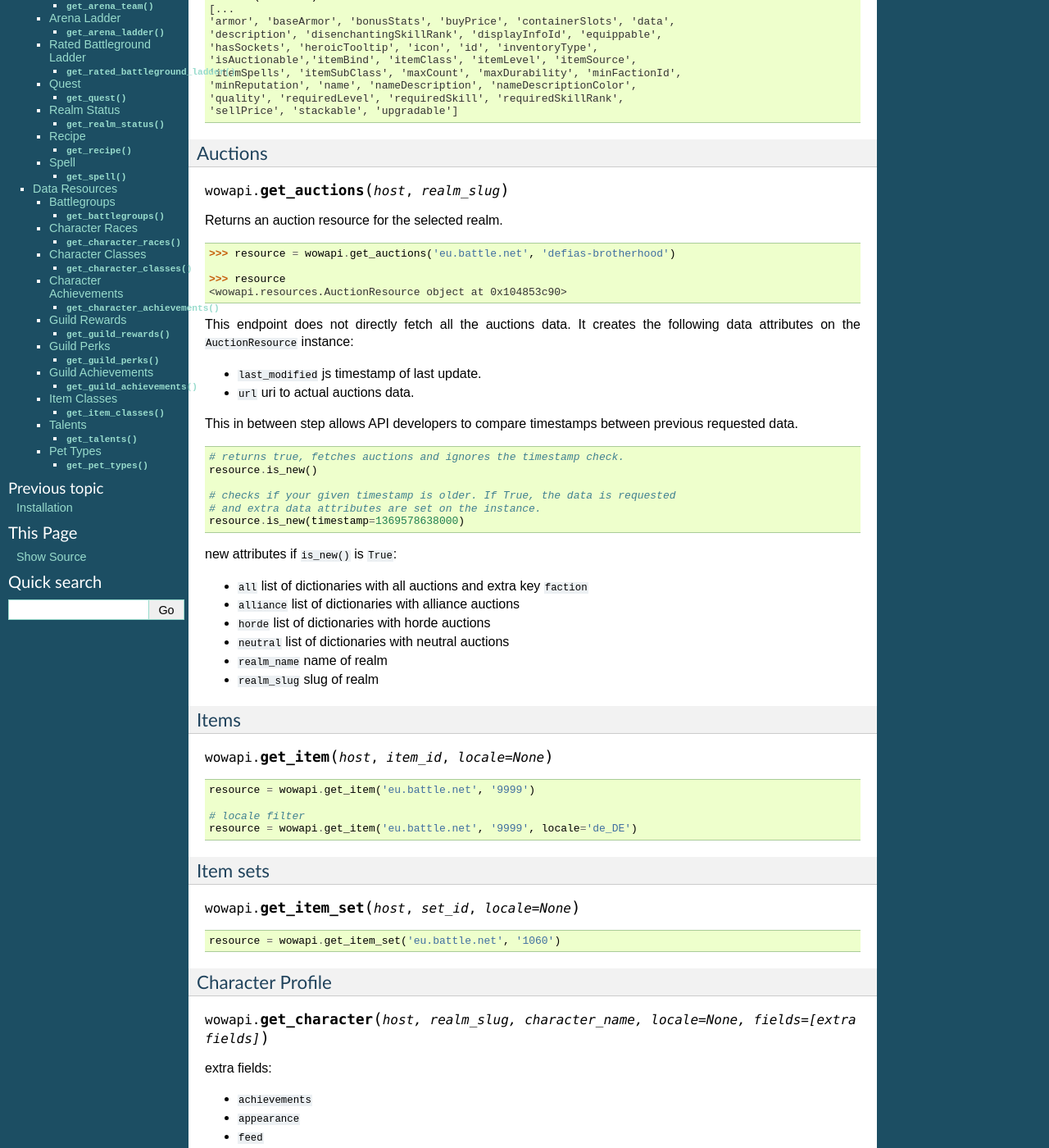
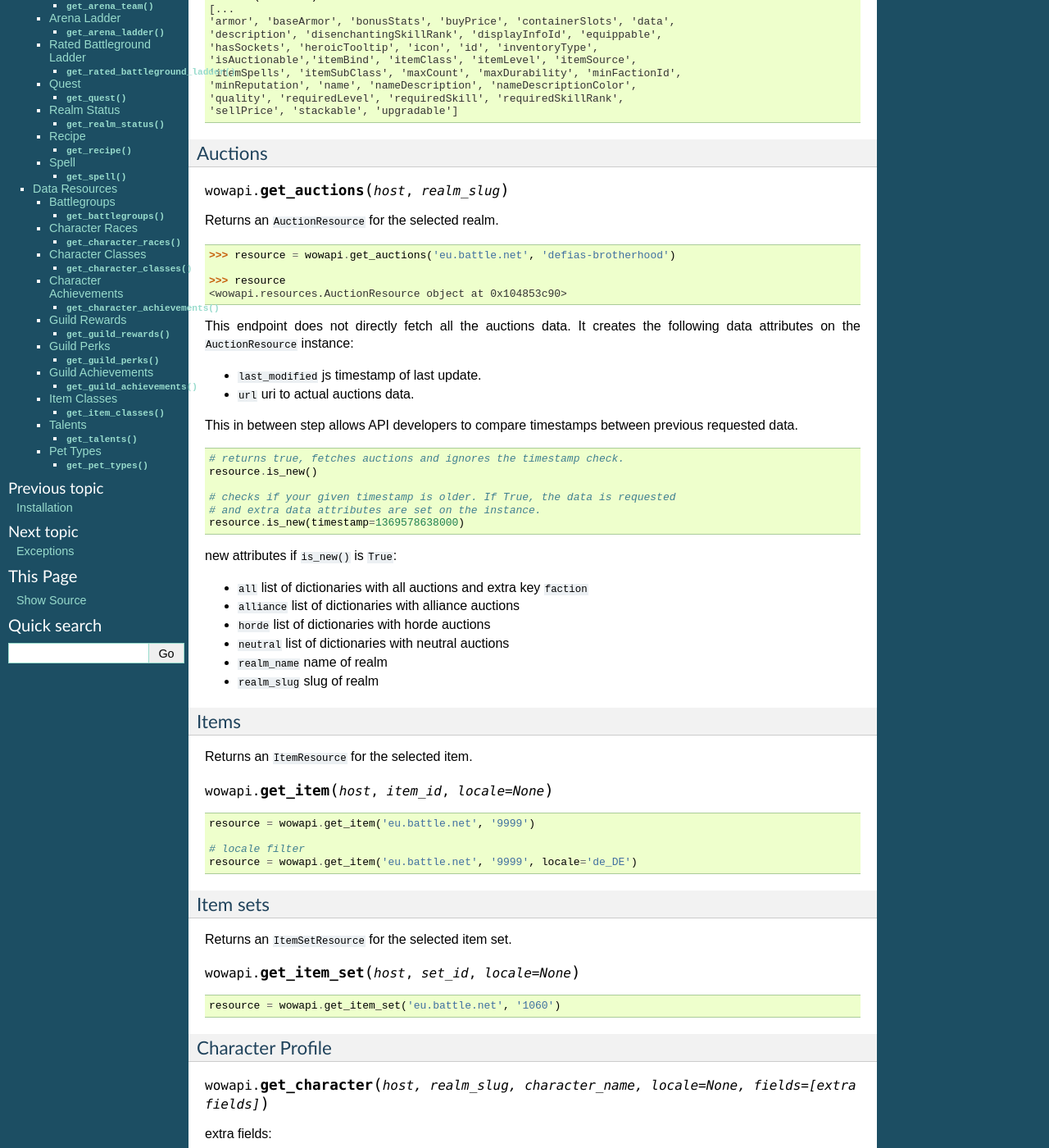
Before and after one commit to lockwooddev/python-wowapi, a Sphinx documentation site: the page built from docs/usage.rst, in a window 1280 px wide and 1400 px high, scrolled down 444 px. Shown: the whole window at 82% size. Built offline with Sphinx 7.4.7, drawn with Linux system fonts in a browser that asks for light colours.

Commit message:
Add exceptions page. Change usage documentation.

```diff
--- /dev/null
+++ b/docs/exceptions.rst
@@ -0,0 +1,2 @@
+Exceptions
+==========
--- a/docs/index.rst
+++ b/docs/index.rst
@@ -33,6 +33,7 @@ Contents:
 
    installation
    usage
+   exceptions
 
 
 
--- a/docs/usage.rst
+++ b/docs/usage.rst
@@ -40,7 +40,7 @@ Auctions
 
 .. function:: get_auctions(host, realm_slug)
 
-Returns an auction resource for the selected realm.
+Returns an ``AuctionResource`` for the selected realm.
 
 ::
 
@@ -81,6 +81,8 @@ new attributes if ``is_new()`` is ``True``:
 Items
 ~~~~~
 
+Returns an ``ItemResource`` for the selected item.
+
 .. function:: get_item(host, item_id, locale=None)
 
 ::
@@ -93,6 +95,8 @@ Items
 
 Item sets
 ~~~~~~~~~
+
+Returns an ``ItemSetResource`` for the selected item set.
 
 .. function:: get_item_set(host, set_id, locale=None)
 
```
